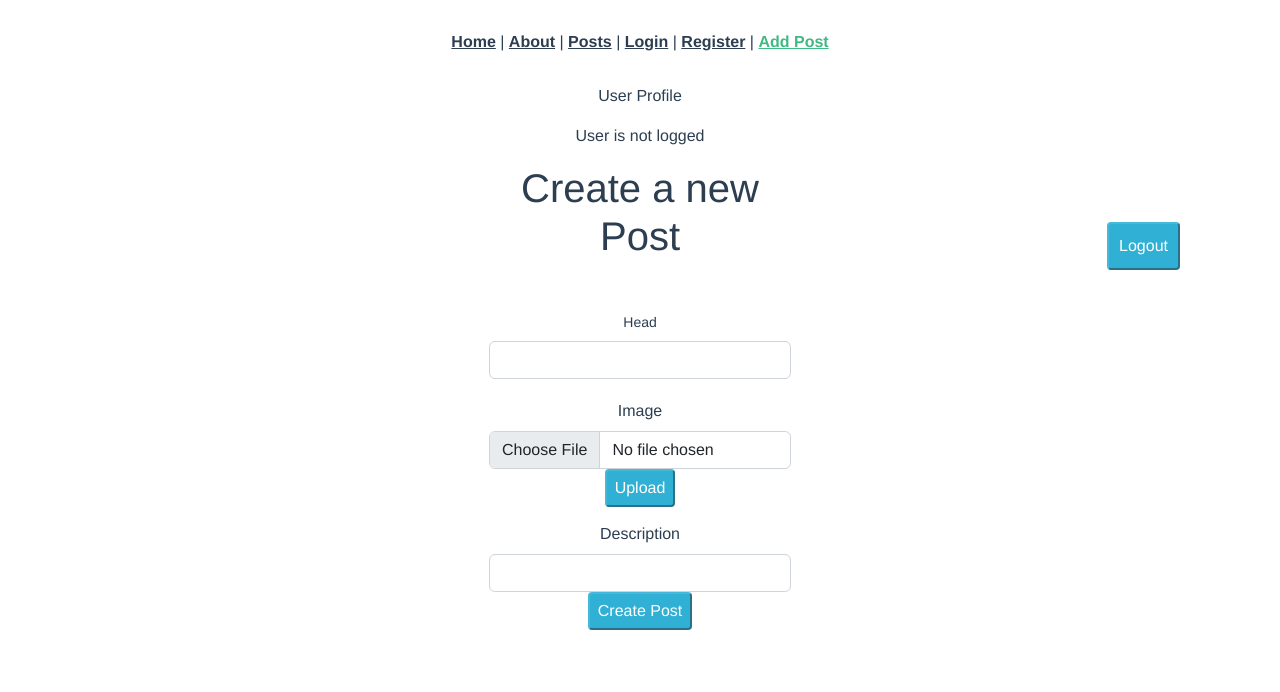
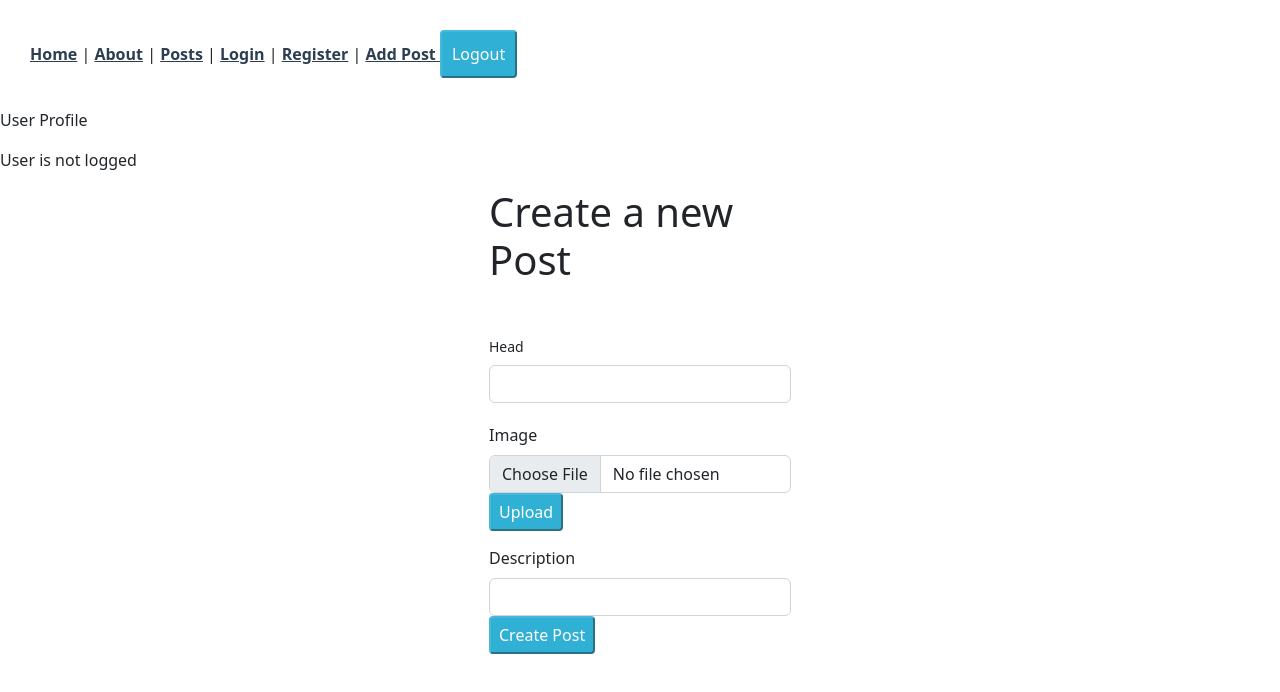
Before and after one commit to Day-off/e-shop-frontend, a Vue app: page /create in a window 1280 px wide. Shown: the top 692 px of the page. Built offline with nearby package versions, Linux system fonts and the light colour scheme.

Commit message:
UserProfile combined with CreatePost view.

```diff
--- a/src/App.vue
+++ b/src/App.vue
@@ -11,20 +11,13 @@ function logout() {
     <router-link to="/posts">Posts</router-link> |
     <router-link to="/login">Login</router-link> |
     <router-link to="/register">Register</router-link> |
-    <router-link to="/create">Add Post</router-link>
-    <router-link to="/"><input id="mybutton" type="button" v-on:click="logout" class="feedback" value="Logout"></router-link>
+    <router-link to="/create">Add Post  </router-link>
+    <router-link to="/"><input type="button" v-on:click="logout" class="feedback" value="Logout"></router-link>
   </nav>
   <router-view/>
 </template>
 
 <style>
-#app {
-  font-family: Avenir, Helvetica, Arial, sans-serif;
-  -webkit-font-smoothing: antialiased;
-  -moz-osx-font-smoothing: grayscale;
-  text-align: center;
-  color: #2c3e50;
-}
 
 nav {
   padding: 30px;
@@ -35,10 +28,6 @@ nav a {
   color: #2c3e50;
 }
 
-nav a.router-link-exact-active {
-  color: #42b983;
-}
-
 .feedback {
   background-color : #31B0D5;
   color: white;
@@ -46,10 +35,4 @@ nav a.router-link-exact-active {
   border-radius: 4px;
   border-color: #46b8da;
 }
-
-#mybutton {
-  position: fixed;
-  bottom: 530px;
-  right: 100px;
-}
 </style>
--- a/src/views/CreatePostView.vue
+++ b/src/views/CreatePostView.vue
@@ -1,32 +1,3 @@
-<template>
-  <div>
-    <p id="left">User Profile</p>
-    <p id="left">{{ this.emailUser}}</p>
-  </div>
-  <div class="row">
-    <div class="col-sm-3 mx-auto">
-      <h1>Create a new Post</h1>
-      <br>
-      <div class="col-form-label-sm">
-        <label for="inputHead" class="form-label">Head</label>
-        <input type="text" class="form-control" id="inputHead" v-model="posts.head">
-      </div>
-      <div class="col-md-12">
-        <label for="inputImage" class="form-label">Image</label>
-        <input type="file" ref="uploadImage" @change="onImageUpload()" class="form-control" required id="inputImage">
-        <input type="button" class="feedback" @click="startUpload" name="Upload" value="Upload">
-      </div>
-      <div class="col-12">
-        <label for="inputDescription" class="form-label">Description</label>
-        <input type="text" class="form-control" id="inputDescription" v-model="posts.description">
-      </div>
-      <div class="col-12">
-        <button @click="postData" class="feedback">Create Post</button>
-      </div>
-    </div>
-  </div>
-</template>
-
 <script>
 import axios from "axios";
 import VueJwtDecode from "vue-jwt-decode";
@@ -62,7 +33,7 @@ export default {
         }
       }
       else alert("User not logged in.")
-        router.back()
+      router.back()
     },
     onImageUpload() {
       let file = this.$refs.uploadImage.files[0];
@@ -95,6 +66,35 @@ export default {
 };
 </script>
 
+<template>
+  <div>
+    <p id="left">User Profile</p>
+    <p id="left">{{ this.emailUser}}</p>
+  </div>
+  <div class="row">
+    <div class="col-sm-3 mx-auto">
+      <h1>Create a new Post</h1>
+      <br>
+      <div class="col-form-label-sm">
+        <label for="inputHead" class="form-label">Head</label>
+        <input type="text" class="form-control" id="inputHead" v-model="posts.head">
+      </div>
+      <div class="col-md-12">
+        <label for="inputImage" class="form-label">Image</label>
+        <input type="file" ref="uploadImage" @change="onImageUpload()" class="form-control" required id="inputImage">
+        <input type="button" class="feedback" @click="startUpload" name="Upload" value="Upload">
+      </div>
+      <div class="col-12">
+        <label for="inputDescription" class="form-label">Description</label>
+        <input type="text" class="form-control" id="inputDescription" v-model="posts.description">
+      </div>
+      <div class="col-12">
+        <button @click="postData" class="feedback">Create Post</button>
+      </div>
+    </div>
+  </div>
+</template>
+
 <style scoped>
 label {
   margin-top: 15px;
--- a/src/views/PostsView.vue
+++ b/src/views/PostsView.vue
@@ -36,10 +36,9 @@ export default {
   },
 }
 </script>
-
 <template>
   <div>
-    <h4>Here you can see all the available  posts</h4>
+    <h2><strong>Here you can see all the available  posts</strong></h2>
     <h4>Page: {{ this.page + 1 }}</h4>
   </div>
   <div id="mybutton2" class="col-sm-6 mx-auto" style="padding: 9px">
@@ -58,24 +57,18 @@ export default {
         <th></th>
       </tr>
       <tr v-for="post of posts" :key="post.id">
+        <strong>{{ post.head }}</strong>
+        <div class="hover10">
+          <div class="container">
+            <figure>
+              <img v-bind:src="'/api/public/images/' + post.imageId" class="rounded-card" alt="image">
+            </figure>
+          </div>
+        </div>
         <td>
-          <div class="hover10">
-            <div class="container">
-              <figure>
-                <img v-bind:src="'/api/public/images/' + post.imageId" class="rounded-card" alt="image" v-on:click="viewProduct(post.id)">
-                <div class="text-centered">VIEW POST</div>
-              </figure>
-            </div>
-          </div>
+          <strong>Description: </strong>
+          <p> {{ post.description }}</p>
         </td>
-        <td>
-          <ul class="nav-fill">
-            <li>{{ post.description }}</li>
-          </ul>
-        </td>
-        <ul class="nav-fill">
-          <li>{{ post.head }}</li>
-        </ul>
       </tr>
     </table>
   </div>
@@ -93,11 +86,6 @@ img {
   height: auto;
   width: auto;
   padding: 20px;
-}
-ul.nav-fill {
-  list-style-type: none;
-  padding: 0;
-  margin: 0;
 }
 
 
@@ -120,4 +108,7 @@ ul.nav-fill {
   bottom: -4px;
   left: 5px;
 }
+strong {
+  font-weight: bold;
+}
 </style>
```
